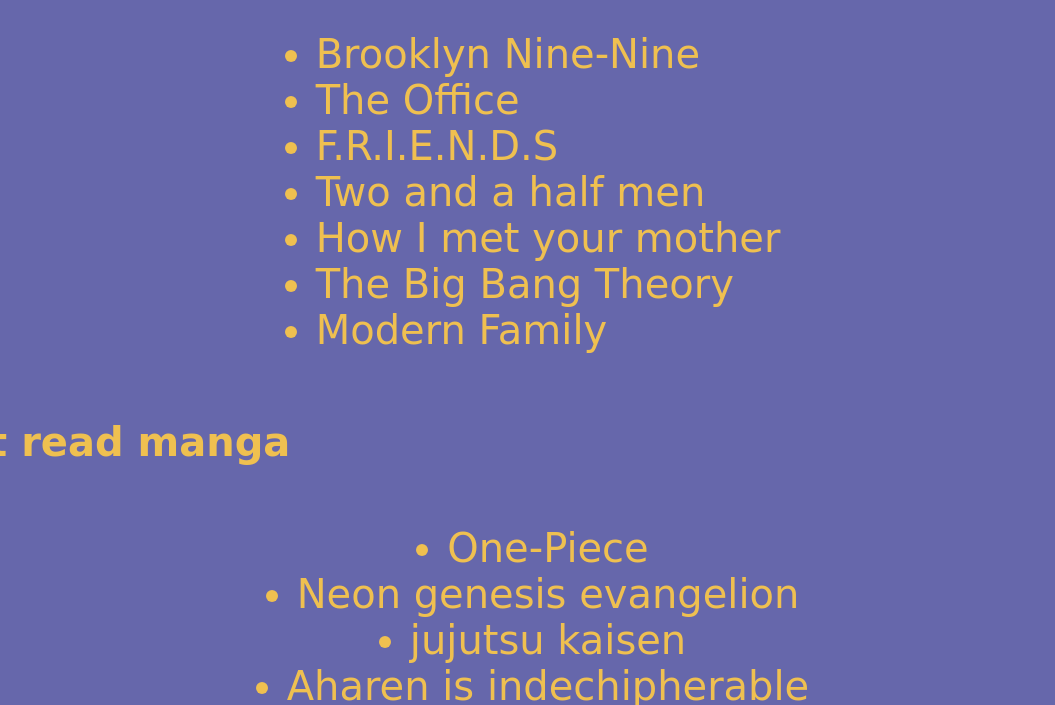
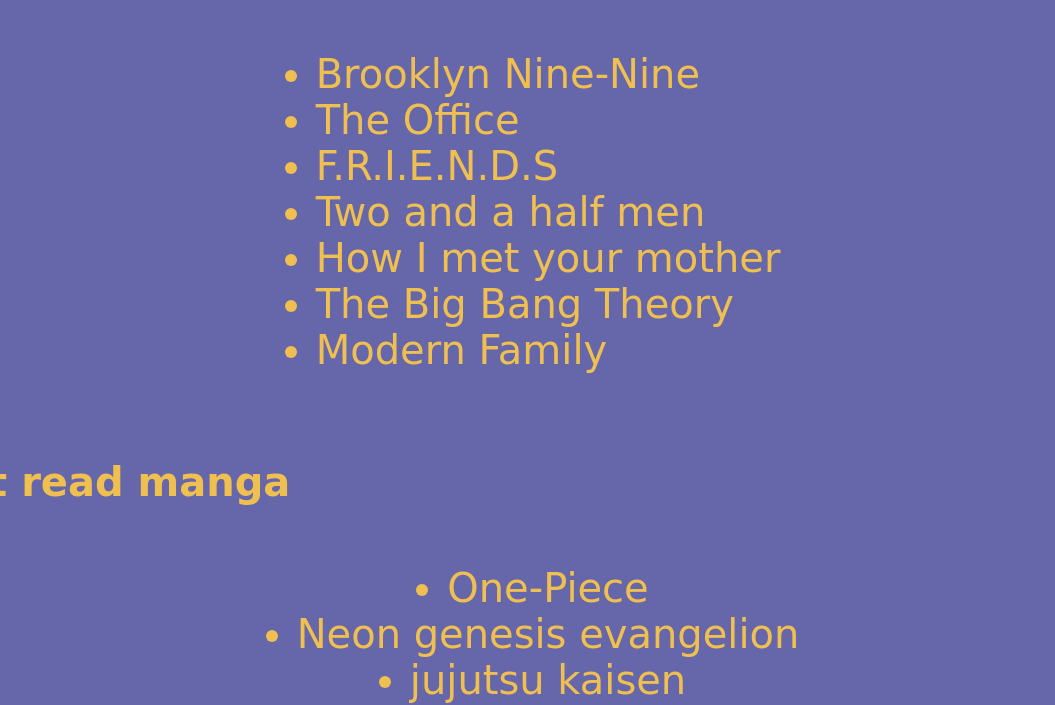
Before and after one commit to Ploumis-sys/Series-and-movies-to-watch, a plain HTML site: page index.html in a window 1280 px wide. Shown: the part 463-1168 px from the top of the page, without its empty margins (112-1167 px from the left). Drawn offline with Linux system fonts and the light colour scheme.

Commit message:
Add padding to h1 elements

```diff
--- a/css.css
+++ b/css.css
@@ -59,3 +59,6 @@
 
 
 }
+.h1{
+    padding-top:20px;
+}
```
